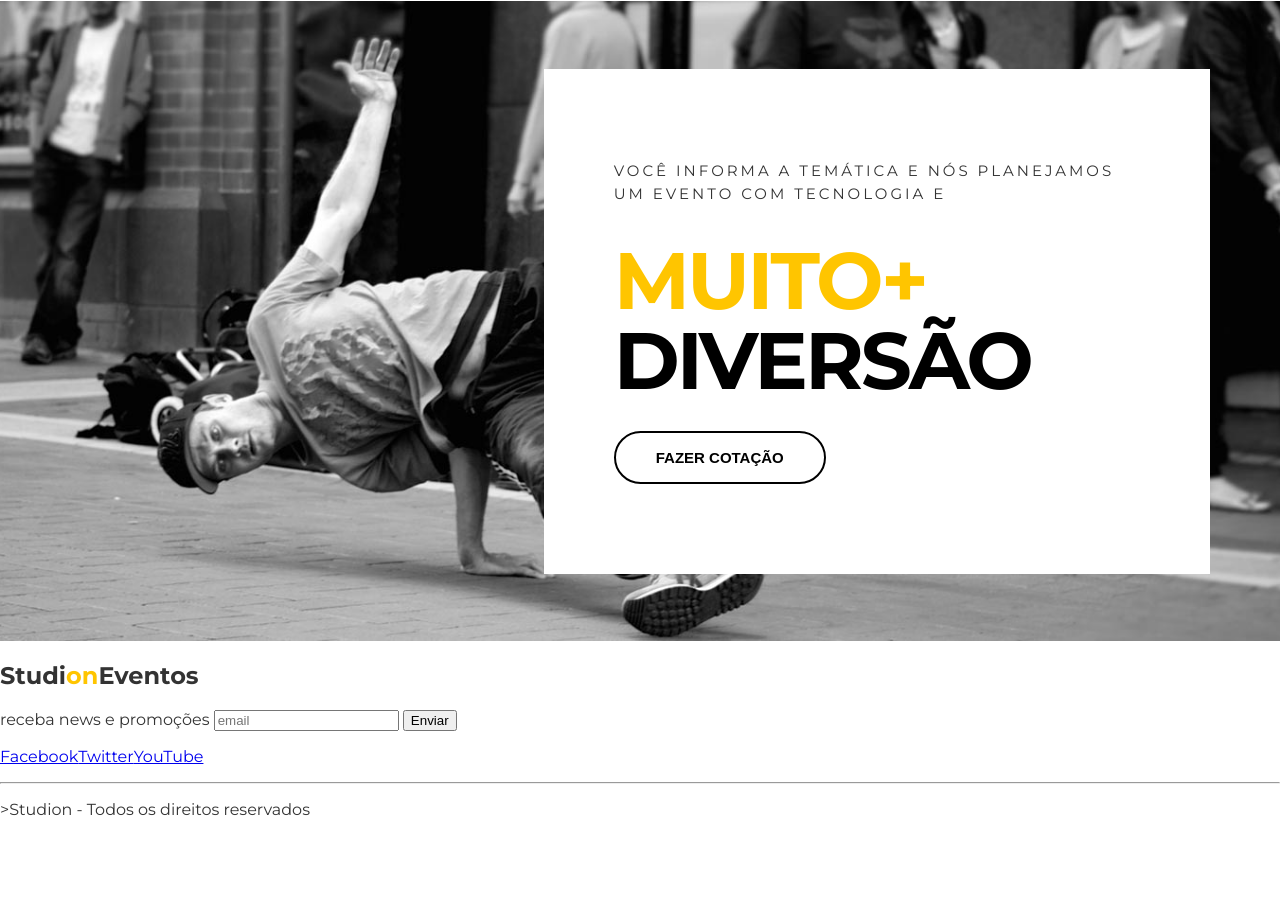
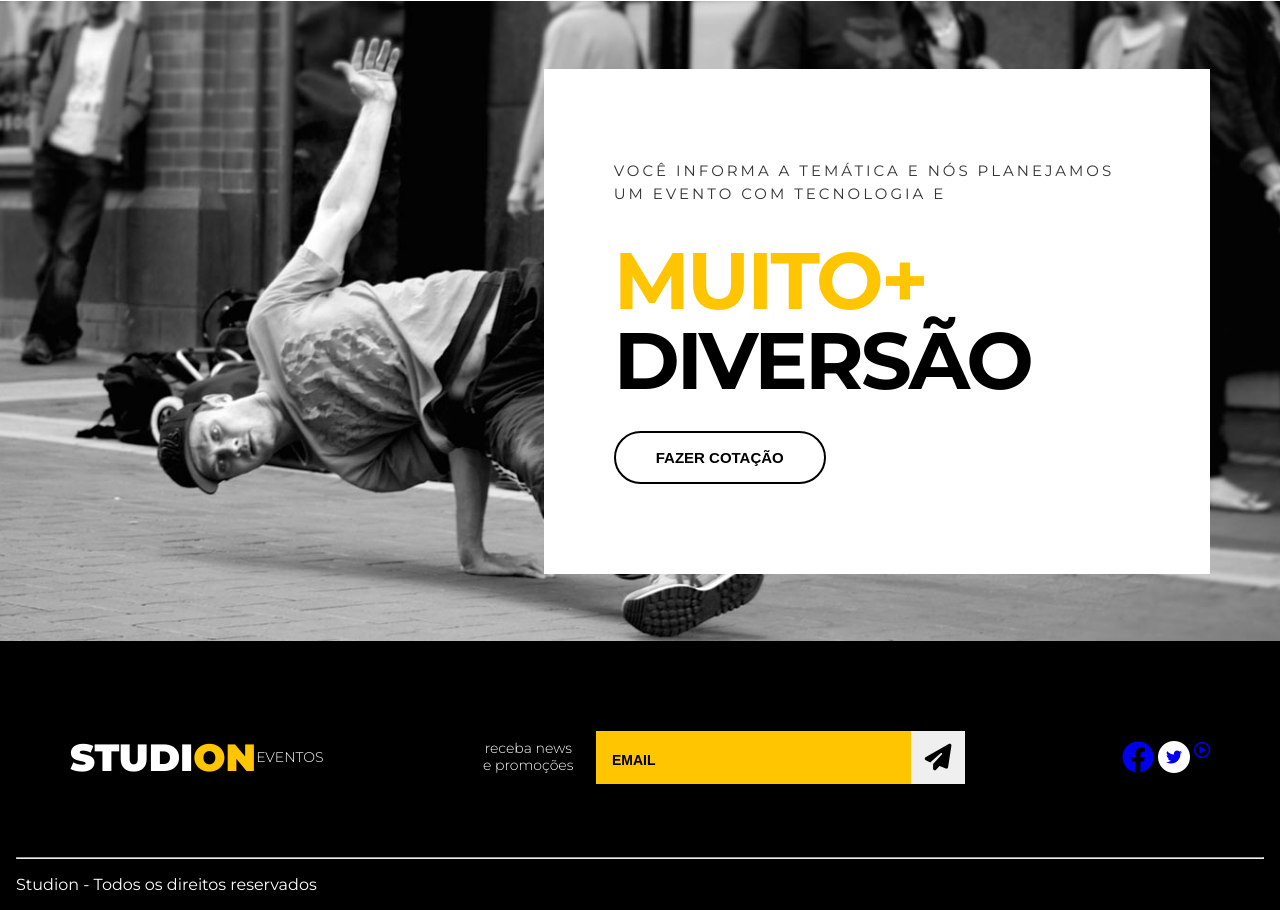
Before and after one commit to juanruthes/studion-projeto, a website: page src/index.html in a window 1280 px wide. Shown: the part 1676-2586 px from the top of the page. Before the commit the page ends 2511 px from the top, so only its background shows below. Drawn offline with Linux system fonts and the light colour scheme.

Commit message:
Aula 7 - video 5

```diff
--- a/src/index.html
+++ b/src/index.html
@@ -98,21 +98,44 @@
       </section>
     </main>
 
-    <footer>
-      <h2>Studi<span class="copy--primary">on</span class="copy--primary"><span>Eventos</span></h2>
-      <form>
-        <label>receba news e promoções</label>
-        <input type="email" placeholder="email" />
-        <button type="submit">Enviar</button>
-      </form>
-      <ul>
-        <li><a href="https://facebook.com/" target="_blank">Facebook</a></li>
-        <li><a href="https://twitter.com/" target="_blank">Twitter</a></li>
-        <li><a href="https://yt.com/" target="_blank">YouTube</a></li>
-      </ul>
+    <footer class="footer">
+      <div class="container footer__container">
+        <h2 class="logo-studion">Studi<span class="copy--primary">on</span>
+          <span class="logo-studion__subtitle">Eventos</span></h2>
+        <form class="footer__form">
+          <label for="email">receba news e promoções</label>
+          <fieldset>
+            <input id="email" type="email" placeholder="email" />
+            <button type="submit">
+              <i class="fa-sharp fa-solid fa-paper-plane fa-2x"></i>
+            </button>
+          </fieldset>
+        </form>
+        <ul class="footer__social">
+          <li>
+            <a href="https://facebook.com/" target="_blank">
+              <i class="fa-brands fa-facebook fa-2x"></i>
+            </a>
+          </li>
+          <li>
+            <a href="https://twitter.com/" target="_blank">
+              <span class="fa-stack">
+                <i class="fa-solid fa-circle fa-stack-2x fa-inverse"></i>
+                <i class="fa-brands fa-twitter fa-stack-1x"></i>
+              </span>
+            </a>
+            </li>
+          <li>
+            <a href="https://youtube.com/" target="_blank">
+              <i class="fa-regular fa-circle-play "></i>
+            </a>
+          </li>
+        </ul>
+      </div>
+
       <hr />
       <p>
-        <small class="logo--studion"></small>>Studi<span>on</span> - Todos os direitos reservados</small>
+        <small class="logo--studion"></small>Studi<span>on</span> - Todos os direitos reservados</small>
       </p>
     </footer>
   </body>
--- a/src/style.css
+++ b/src/style.css
@@ -1,4 +1,7 @@
 @import url('https://fonts.googleapis.com/css2?family=Montserrat:wght@300;400;500;700;900&family=Roboto&display=swap');
+@import url('https://cdnjs.cloudflare.com/ajax/libs/font-awesome/6.4.2/css/fontawesome.min.css');
+@import url('https://cdnjs.cloudflare.com/ajax/libs/font-awesome/6.4.2/css/all.min.css');
+
 
 :root{
     font-family: 'Montserrat', sans-serif;
@@ -97,6 +100,7 @@ h6{
     font-size: .875rem; /* 14 px */
     font-weight: 300;
     float: right;
+
 }
 
 #slider{
@@ -292,3 +296,85 @@ h6{
     color: #000;
     background-color: unset;
 }
+
+/* Rodapé */
+
+.footer{
+    background-color: #000;
+    color: #FFF;
+    padding: 0 1rem;
+}
+
+.footer__container{
+    display: grid;
+    grid-template-columns: repeat(3, auto);
+    align-items: center;
+    padding: 5.25rem 0 3.75rem 0;
+}
+
+.footer .logo-studion{
+    justify-self: start;
+    margin: 0;
+}
+
+.logo-studion__subtitle{
+    display: block;
+}
+
+.footer__form{
+    display: grid;
+    place-items: center;
+    grid-template-columns: 9ch auto;
+    gap: 1.25rem; /* Espaçamento entre o label e o input */
+
+}
+
+.footer__form fieldset{
+    position: relative;
+    border: unset;
+    margin: 0;
+    padding: 0;
+    width: 100%;
+}
+
+.footer__form label{
+    font-size: .875rem;
+    font-weight: 300;
+    text-align: center;
+    line-height: 1.0625rem;
+    margin: 0;
+}
+
+.footer__form input{
+    width: 100%;
+    font-size: .875rem;
+    font-weight: 700;
+    color: #000;
+    padding: 1.3125rem 0 1rem 1rem;
+    background-color: var(--color-primary);
+    border: unset;
+}
+
+.footer__form input::placeholder{
+    text-transform: uppercase;
+    color: #000;
+}
+
+.footer__form input:focus{
+    outline: unset;
+}
+
+
+.footer__social{
+    justify-self: end;
+}
+
+
+.footer__form button{
+    border: unset;
+    width: 3.375rem;
+    height: 3.33rem;
+    position: absolute;
+    right: 0;
+    top: 0;
+}
```
